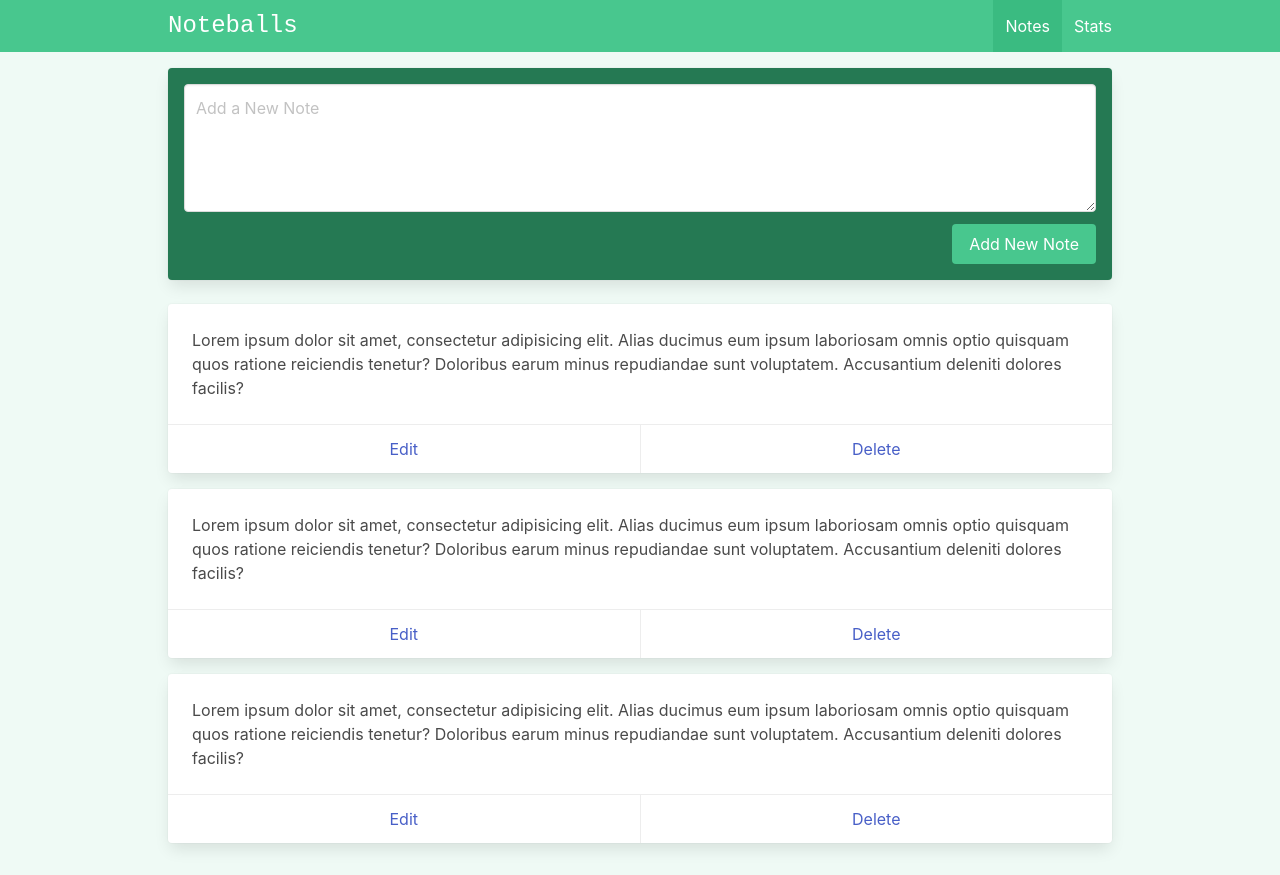
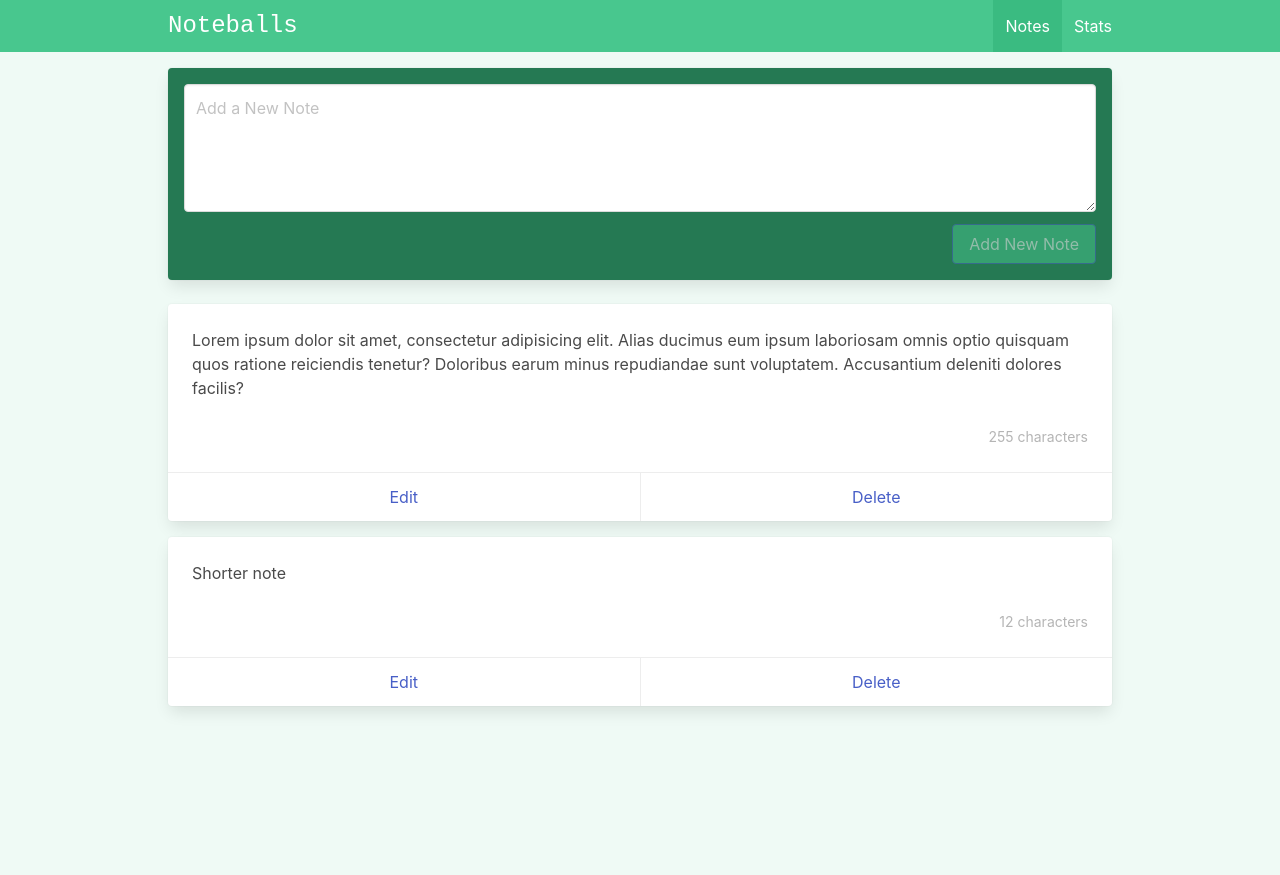
Before and after one commit to eichgi/noteballs-vue-3-course, a Vue app: page /#/ in a window 1280 px wide. After the commit the page ends 800 px from the top, so only its background shows below. Built offline with nearby package versions, Linux system fonts and the light colour scheme.

Commit message:
Section 15: Data, Methods, Child Components & Emit

```diff
--- /dev/null
+++ b/src/components/Notes/Note.vue
@@ -0,0 +1,43 @@
+<template>
+  <div class="card mb-4">
+    <div class="card-content">
+      <div class="content">
+        {{ note.content }}
+      </div>
+      <div class="has-text-right has-text-grey-light mt-2">
+        <small>{{ characterLength }}</small>
+      </div>
+    </div>
+    <footer class="card-footer">
+      <a href="#" class="card-footer-item">Edit</a>
+      <a href="#" class="card-footer-item"
+      @click.prevent="handleDeleteClicked">Delete</a>
+    </footer>
+  </div>
+</template>
+
+<script setup>
+import {computed} from 'vue';
+
+const props = defineProps({
+  note: {
+    type: Object,
+    required: true,
+  }
+});
+
+const emit = defineEmits(['deleteClicked']);
+
+const characterLength = computed(() => {
+  let description = props.note.content.length > 1 ? 'characters' : 'character';
+  return `${props.note.content.length} ${description}`;
+});
+
+const handleDeleteClicked = () => {
+  emit('deleteClicked', props.note.id);
+}
+</script>
+
+<style scoped>
+
+</style>
--- a/src/views/ViewNotes.vue
+++ b/src/views/ViewNotes.vue
@@ -4,37 +4,67 @@
     <div class="card has-background-success-dark p-4 mb-5">
       <div class="field">
         <div class="control">
-          <textarea class="textarea" placeholder="Add a New Note"/>
+          <textarea class="textarea" placeholder="Add a New Note" v-model="newNote"
+                    ref="newNoteRef"/>
         </div>
       </div>
 
       <div class="field is-grouped is-grouped-right">
         <div class="control">
-          <button class="button is-link has-background-success">Add New Note</button>
+          <button class="button is-link has-background-success"
+                  @click="addNote" :disabled="!newNote">Add New Note
+          </button>
         </div>
       </div>
     </div>
 
-    <div class="card mb-4" v-for="i in 3">
+    <Note v-for="note in notes" :key="note.id" :note="note" @deleteClicked="deleteNote"/>
+
+    <!--    <div class="card mb-4" v-for="note in notes" :key="note.id">
           <div class="card-content">
             <div class="content">
-          Lorem ipsum dolor sit amet, consectetur adipisicing elit. Alias ducimus eum ipsum laboriosam omnis optio
-          quisquam quos ratione reiciendis tenetur? Doloribus earum minus repudiandae sunt voluptatem. Accusantium
-          deleniti dolores facilis?
+              {{ note.content }}
             </div>
           </div>
           <footer class="card-footer">
             <a href="#" class="card-footer-item">Edit</a>
             <a href="#" class="card-footer-item">Delete</a>
           </footer>
-    </div>
+        </div>-->
   </div>
 </template>
 
-<script>
-export default {
-  name: "ViewNotes"
+<script setup>
+import {ref} from "vue";
+import Note from "../components/Notes/Note.vue";
+
+const newNote = ref('');
+const newNoteRef = ref(null);
+const notes = ref([
+  {
+    id: '1',
+    content: 'Lorem ipsum dolor sit amet, consectetur adipisicing elit. Alias ducimus eum ipsum laboriosam omnis optio\n' +
+        '          quisquam quos ratione reiciendis tenetur? Doloribus earum minus repudiandae sunt voluptatem. Accusantium\n' +
+        '          deleniti dolores facilis?',
+
+  },
+  {
+    id: '2',
+    content: 'Shorter note',
+
   }
+]);
+
+const addNote = () => {
+  notes.value.unshift({id: new Date().getTime().toString(), content: newNote.value});
+  newNote.value = "";
+  newNoteRef.value.focus();
+}
+
+const deleteNote = (idToDelete) => {
+  console.log('delete note');
+  notes.value = notes.value.filter(note => note.id !== idToDelete);
+};
 </script>
 
 <style scoped>
```
Lines whose indentation alone changed are shown as unchanged.
